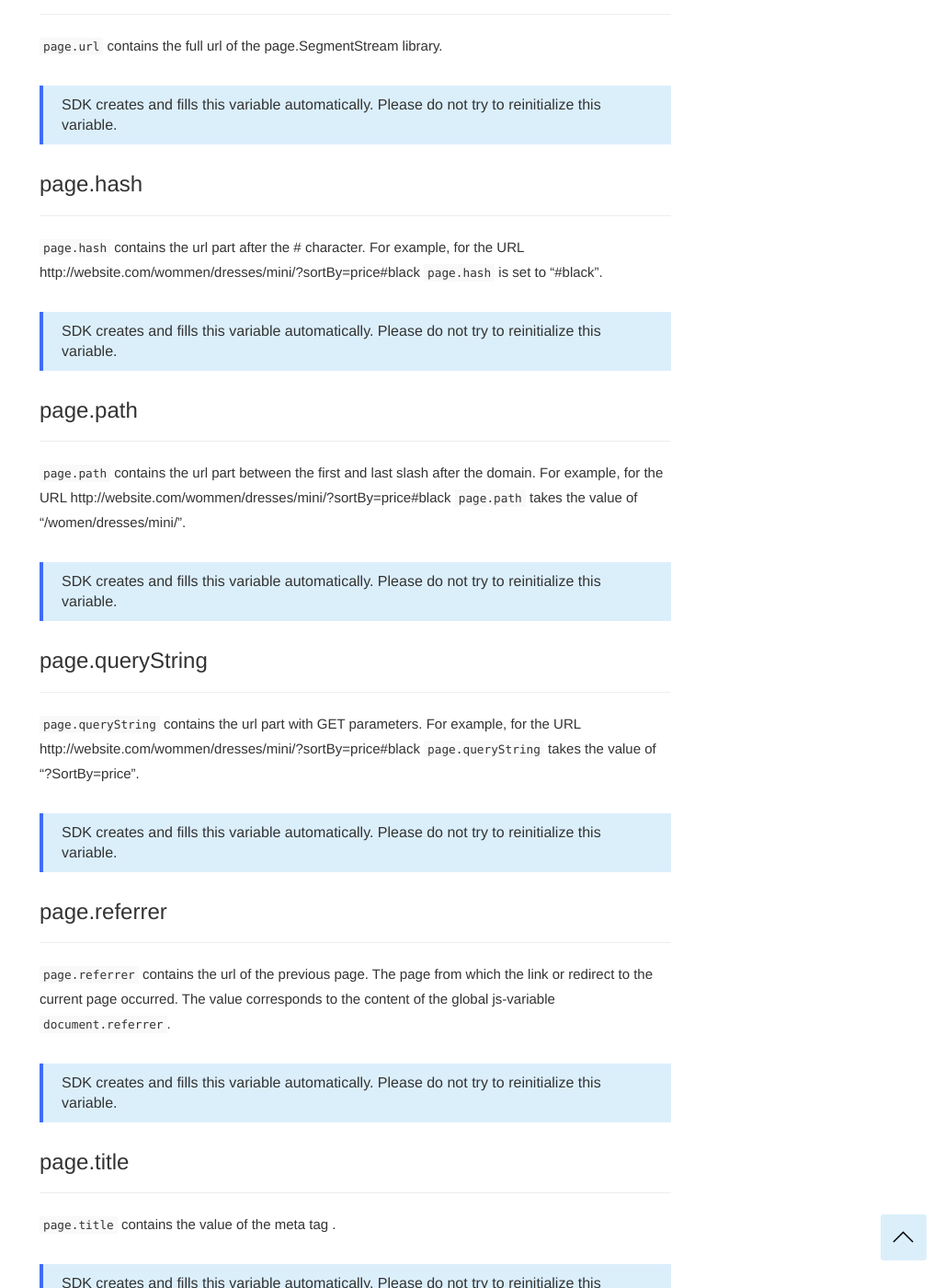
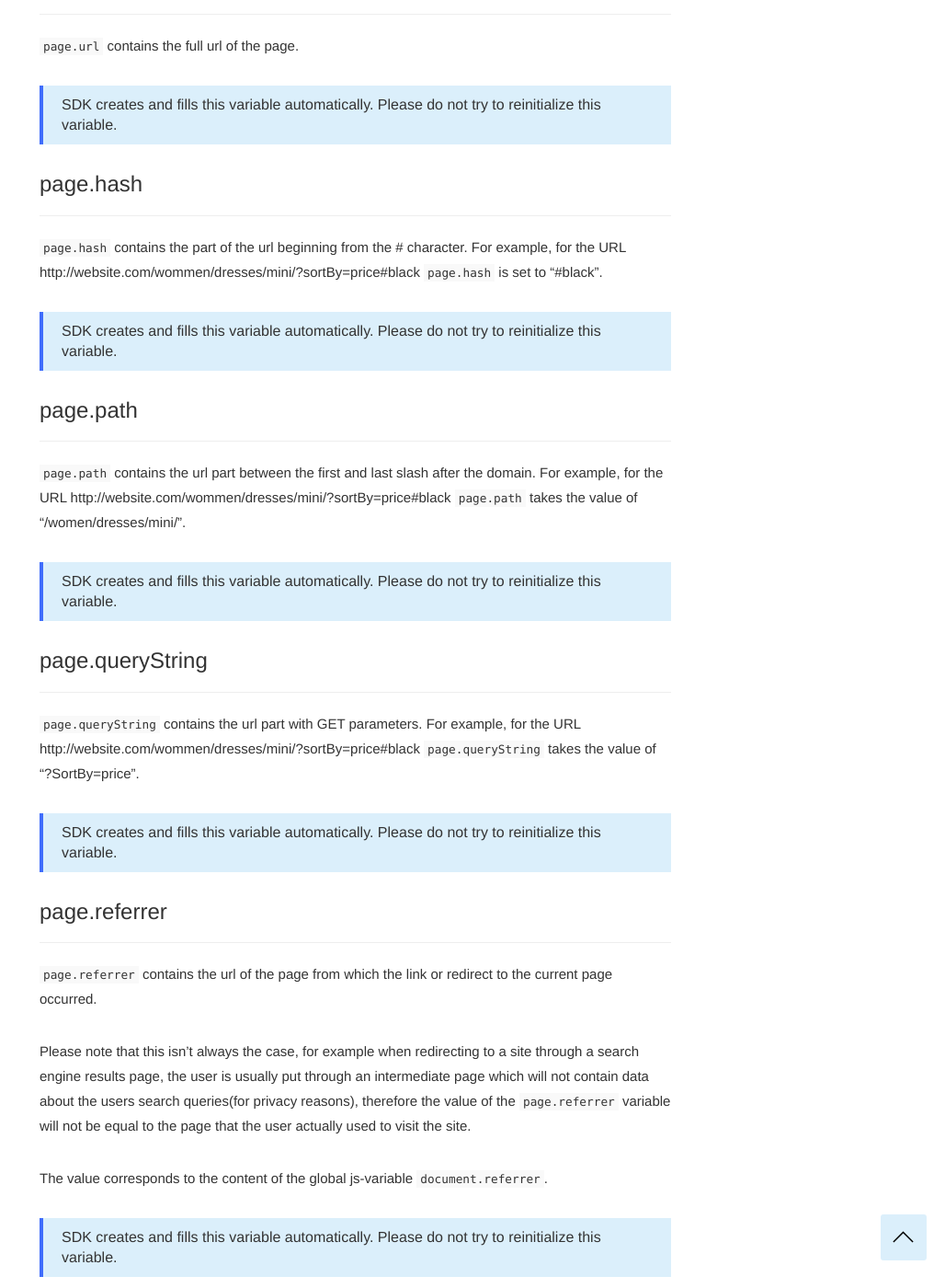
Before and after one commit to segmentstream-com/segmentstream-com.github.io, a Jekyll site: the page built from _docs/digitaldata/page.md, in a window 1280 px wide and 1400 px high, scrolled down 2691 px. Shown: the whole window at 92% size, without its empty margins (252-1280 px from the left). Built offline with Jekyll 4.4.1, drawn with Linux system fonts in a browser that asks for light colours; nearby versions of some CDN libraries.

Commit message:
update page.referrer and user.userId/anonymousId

```diff
--- a/_docs/digitaldata/page.md
+++ b/_docs/digitaldata/page.md
@@ -84,13 +84,13 @@ The variable `page.breadcrumb` does not need to be filled on pages with `page.ty
 
 ### <a name="page.url"></a>page.url
 ------
-`page.url` contains the full url of the page.SegmentStream library.
+`page.url` contains the full url of the page.
 
 > SDK creates and fills this variable automatically. Please do not try to reinitialize this variable.
 
 ### <a name="page.hash"></a>page.hash
 ------
-`page.hash` contains the url part after the # character. For example, for the URL http://website.com/wommen/dresses/mini/?sortBy=price#black `page.hash` is set to "#black".
+`page.hash` contains the part of the url beginning from the # character. For example, for the URL http://website.com/wommen/dresses/mini/?sortBy=price#black `page.hash` is set to "#black".
 
 > SDK creates and fills this variable automatically. Please do not try to reinitialize this variable.
 
@@ -108,7 +108,11 @@ The variable `page.breadcrumb` does not need to be filled on pages with `page.ty
 
 ### <a name="page.referrer"></a>page.referrer
 ------
-`page.referrer` contains the url of the previous page. The page from which the link or redirect to the current page occurred. The value corresponds to the content of the global js-variable `document.referrer`.
+`page.referrer` contains the url of the page from which the link or redirect to the current page occurred.
+
+Please note that this isn't always the case, for example when redirecting to a site through a search engine results page, the user is usually put through an intermediate page which will not contain data about the users search queries(for privacy reasons), therefore the value of the `page.referrer` variable will not be equal to the page that the user actually used to visit the site.
+
+The value corresponds to the content of the global js-variable `document.referrer`.
 
 > SDK creates and fills this variable automatically. Please do not try to reinitialize this variable.
 
```
Also changed, not shown: _docs/digitaldata/user.md (+3 -1 lines).
